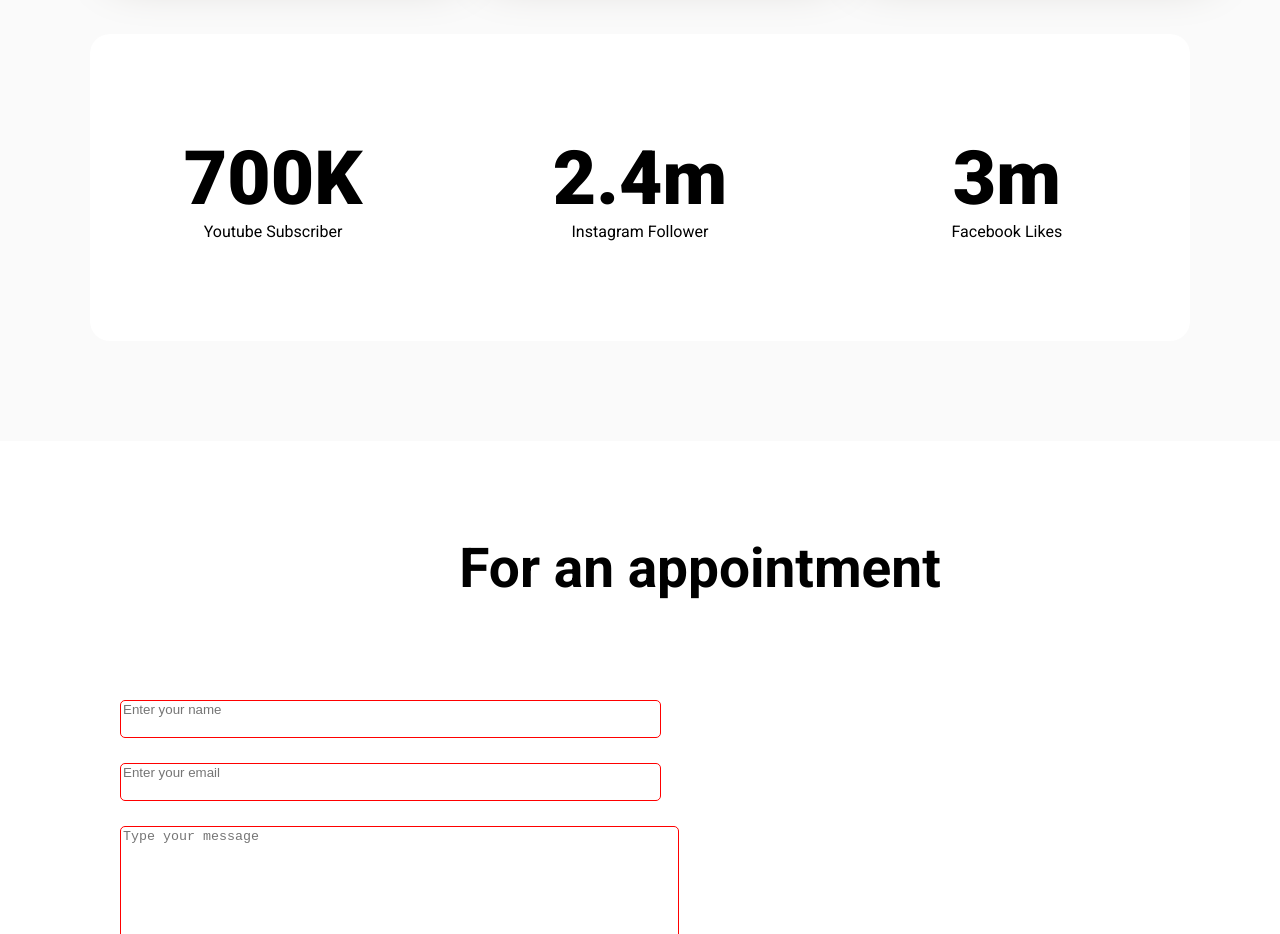
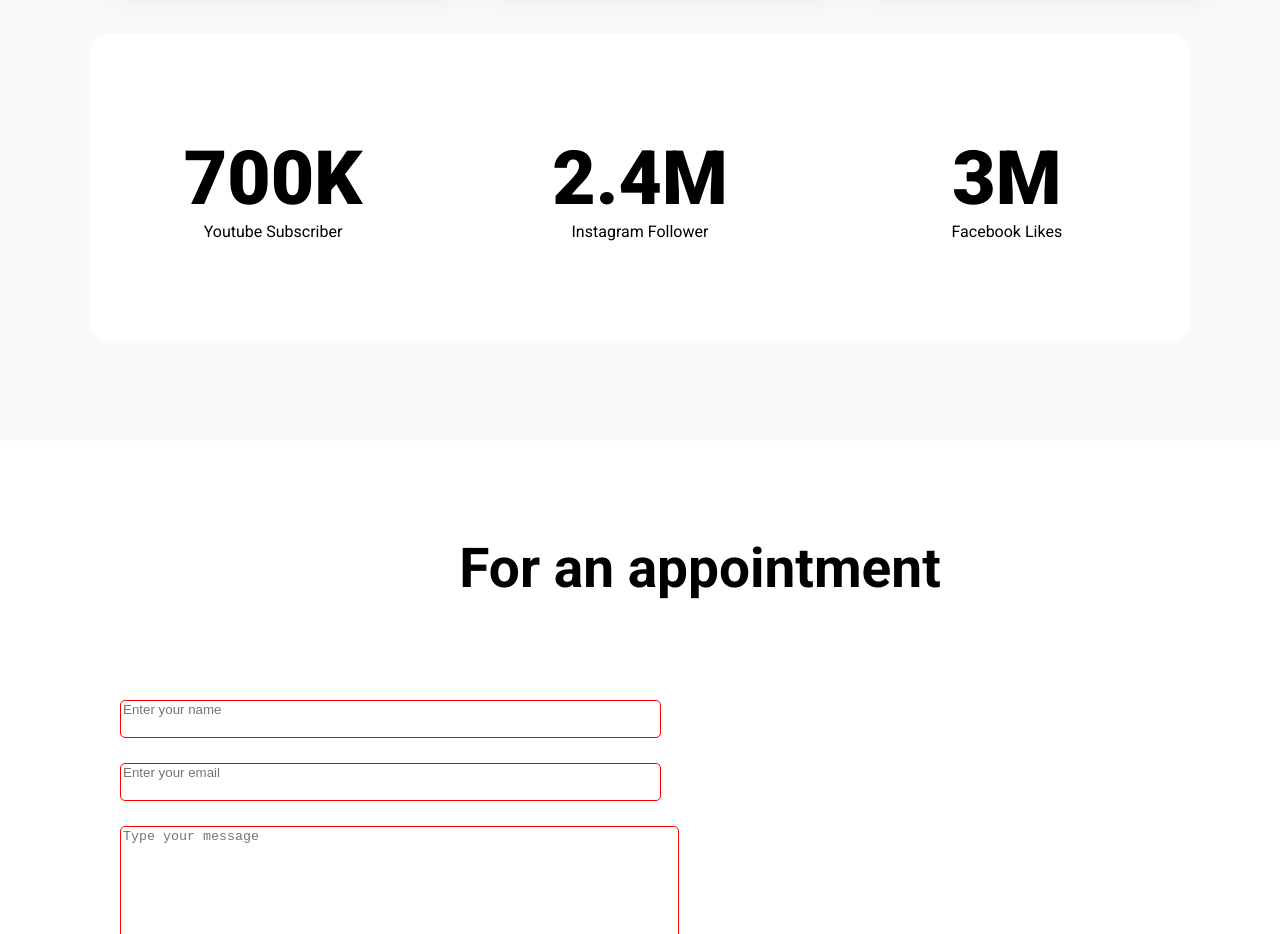
Before and after one commit to smahkafi/Food-Network-Assignment-1, a plain HTML site: page index.html in a window 1280 px wide. Shown: the part 3140-4074 px from the top of the page. Drawn offline with Linux system fonts and the light colour scheme.

Commit message:
final submisson 1

```diff
--- a/index.html
+++ b/index.html
@@ -116,11 +116,11 @@
                 <p>Youtube Subscriber</p>
             </div>
             <div class="social-content">
-                <h1>2.4m</h1>
+                <h1>2.4M</h1>
                 <p>Instagram Follower</p>
             </div>
             <div class="social-content">
-                <h1>3m</h1>
+                <h1>3M</h1>
                 <p>Facebook Likes</p>
             </div>
         </div>
```
